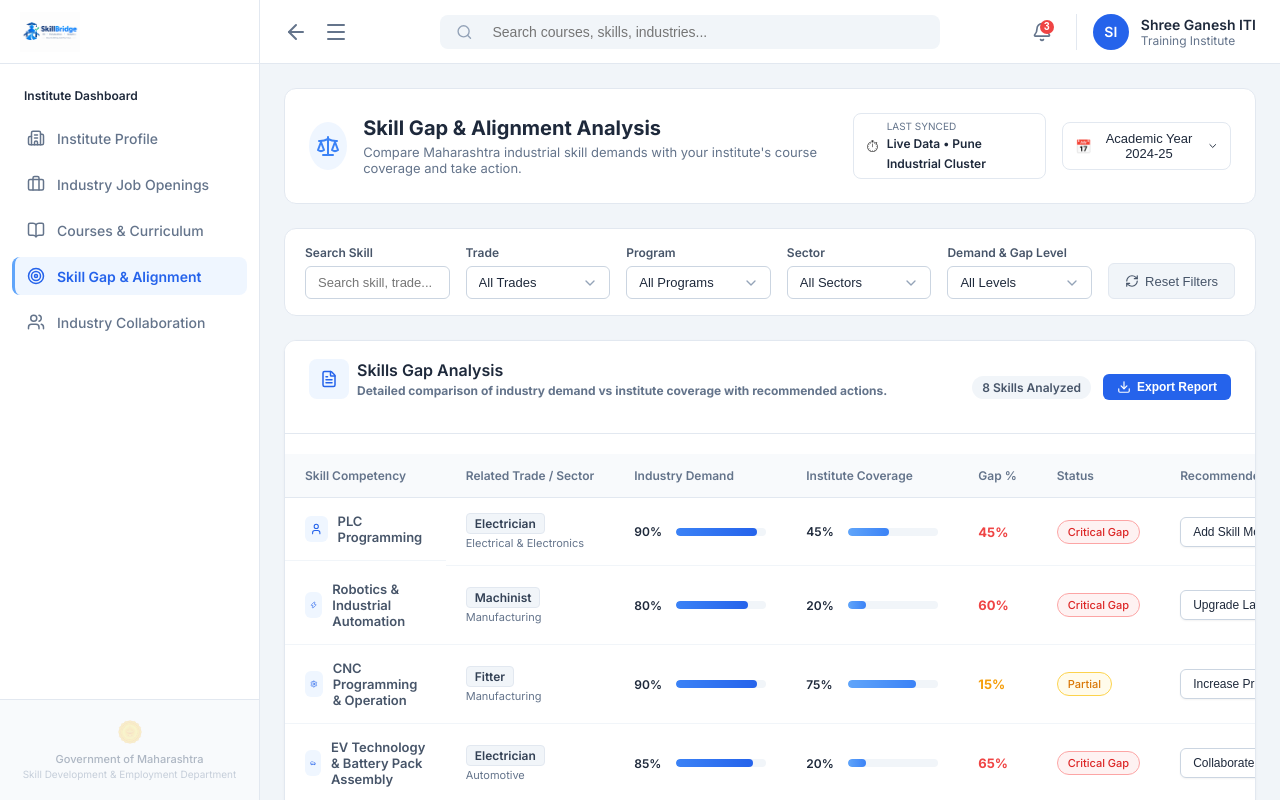
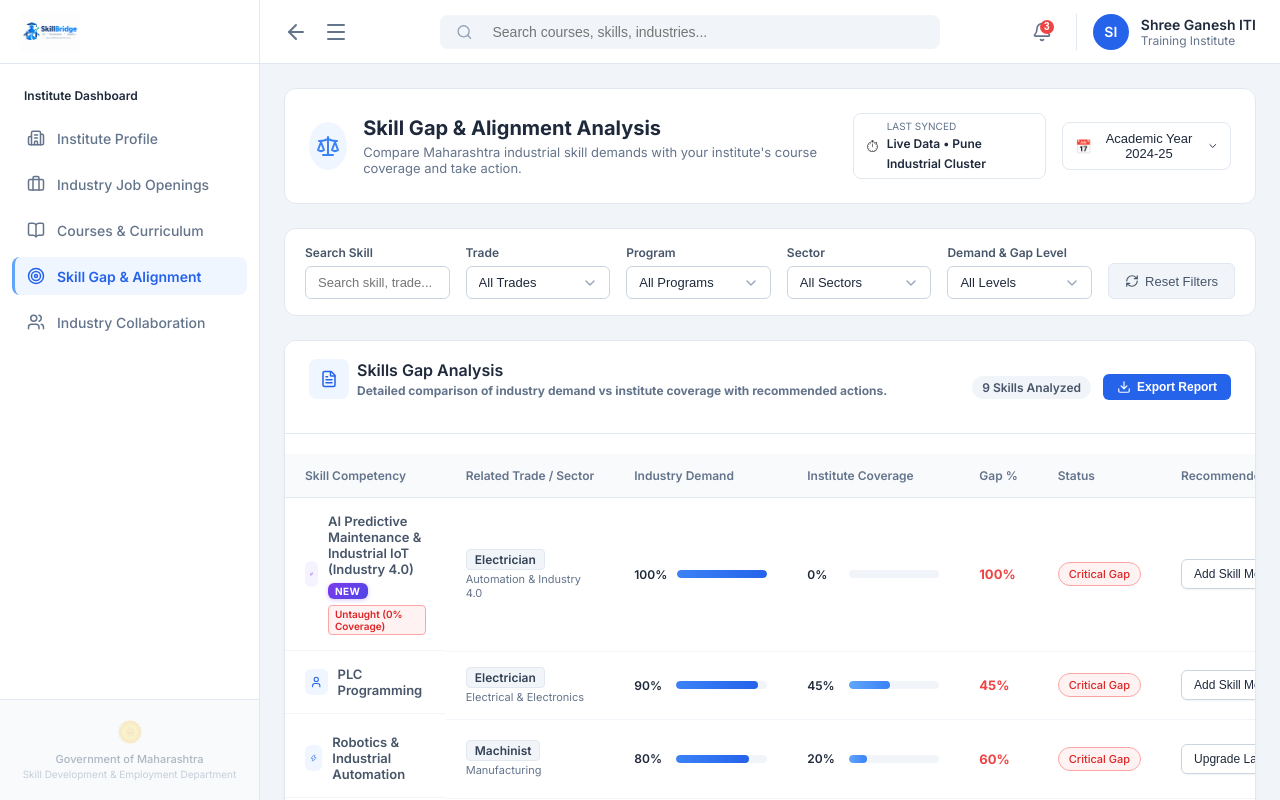
Before and after one commit to Himanshu-tech1/sih_web, a React (Vite) app: page /institute/dashboard/skill-gap in a window 1280 px wide. Built offline with nearby package versions, Linux system fonts and the light colour scheme.

Commit message:
Add new skill with 100% industry demand and 0% institute coverage (AI Predictive Maintenance & Industrial IoT)

```diff
--- a/src/pages/institute/InstituteSkillGap.css
+++ b/src/pages/institute/InstituteSkillGap.css
@@ -493,3 +493,27 @@
   color: white;
   border-color: #2563eb;
 }
+
+.new-skill-badge {
+  display: inline-flex;
+  align-items: center;
+  background: linear-gradient(135deg, #7c3aed 0%, #4f46e5 100%);
+  color: white;
+  font-size: 10px;
+  font-weight: 700;
+  padding: 2px 7px;
+  border-radius: 6px;
+  letter-spacing: 0.5px;
+  box-shadow: 0 1px 4px rgba(124, 58, 237, 0.3);
+}
+
+.untaught-badge {
+  display: inline-block;
+  background-color: #fef2f2;
+  color: #dc2626;
+  font-size: 10px;
+  font-weight: 600;
+  padding: 2px 6px;
+  border-radius: 4px;
+  border: 1px solid #fca5a5;
+}
--- a/src/pages/institute/InstituteSkillGap.jsx
+++ b/src/pages/institute/InstituteSkillGap.jsx
@@ -7,6 +7,20 @@ import {
 import './InstituteSkillGap.css';
 
 const INITIAL_GAP_DATA = [
+  {
+    id: 0,
+    skill: 'AI Predictive Maintenance & Industrial IoT (Industry 4.0)',
+    sector: 'Automation & Industry 4.0',
+    trade: 'Electrician',
+    program: 'Diploma',
+    demand: 100,
+    coverage: 0,
+    gap: 100,
+    status: 'Critical Gap',
+    action: 'Add Skill Module',
+    icon: 'sparkles',
+    isNew: true
+  },
   {
     id: 1,
     skill: 'PLC Programming',
@@ -263,6 +277,7 @@ const InstituteSkillGap = () => {
           <div className="select-wrapper">
             <select value={selectedSector} onChange={(e) => setSelectedSector(e.target.value)}>
               <option value="All">All Sectors</option>
+              <option value="Automation & Industry 4.0">Automation & Industry 4.0</option>
               <option value="Manufacturing">Manufacturing</option>
               <option value="Automotive">Automotive</option>
               <option value="Electrical & Electronics">Electrical & Electronics</option>
@@ -327,12 +342,21 @@ const InstituteSkillGap = () => {
                   {filteredData.map((item) => (
                     <tr key={item.id}>
                       <td className="skill-cell">
+                        {item.icon === 'sparkles' && <Sparkles size={16} className="icon-blue" style={{ color: '#7c3aed', backgroundColor: '#f5f3ff' }} />}
                         {item.icon === 'user' && <User size={16} className="icon-blue" />}
                         {item.icon === 'zap' && <Zap size={16} className="icon-blue" />}
                         {item.icon === 'settings' && <Settings size={16} className="icon-blue" />}
                         {item.icon === 'car' && <Car size={16} className="icon-blue" />}
                         {item.icon === 'alert' && <AlertTriangle size={16} className="icon-blue" />}
-                        <span style={{ fontWeight: '600' }}>{item.skill}</span>
+                        <div style={{ display: 'flex', alignItems: 'center', flexWrap: 'wrap', gap: '6px' }}>
+                          <span style={{ fontWeight: '600' }}>{item.skill}</span>
+                          {item.isNew && (
+                            <>
+                              <span className="new-skill-badge">NEW</span>
+                              <span className="untaught-badge">Untaught (0% Coverage)</span>
+                            </>
+                          )}
+                        </div>
                       </td>
                       <td>
                         <span className="trade-badge">{item.trade}</span>
```
